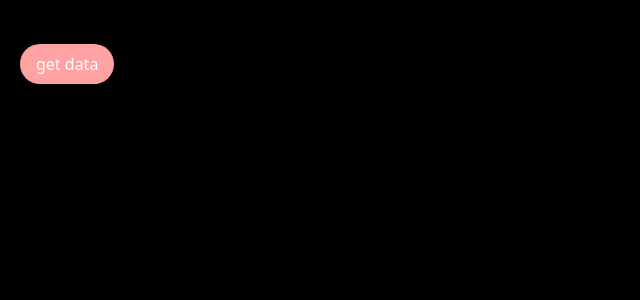
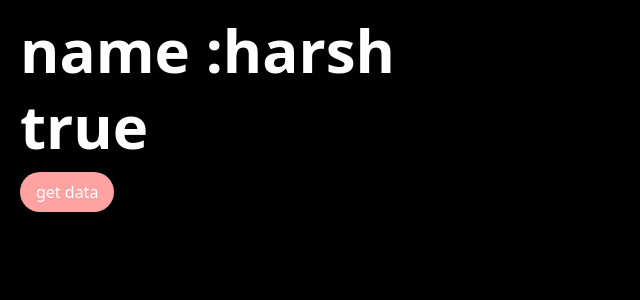
Before and after one commit to dhruval1907/React-cohort22, a React (Vite) app in the folder class5usestate/: page / in a window 1280 px wide. Shown: the top 300 px of the page, without its empty margins (0-640 px from the left). Built offline with nearby package versions, Linux system fonts and the light colour scheme.

Commit message:
usestate

```diff
--- a/class5usestate/src/App.jsx
+++ b/class5usestate/src/App.jsx
@@ -1,11 +1,14 @@
-import React from 'react'
+import React, { useState } from 'react'
 
 const App = () => {
 
+  const [num, setnum] = useState({name : "harsh",isBanned : true})
+
   return (
     <div className='h-screen bg-black w-full p-5'>
-      <p className=''>0</p>
-      <button className='px-4 py-2 bg-red-300 text-white rounded-full'>get data</button>
+      <p className='text-white font-semibold mb-4 text-6xl'>name :{num.name}</p>
+      <p className='text-white font-semibold mb-4 text-6xl'>{num.isBanned.toString()}</p>
+      <button onClick={()=>setnum({name : "dhruval",isBanned:{}})}  className='px-4 py-2 bg-red-300 text-white rounded-full'>get data</button>
     </div>
   )
 }
```
